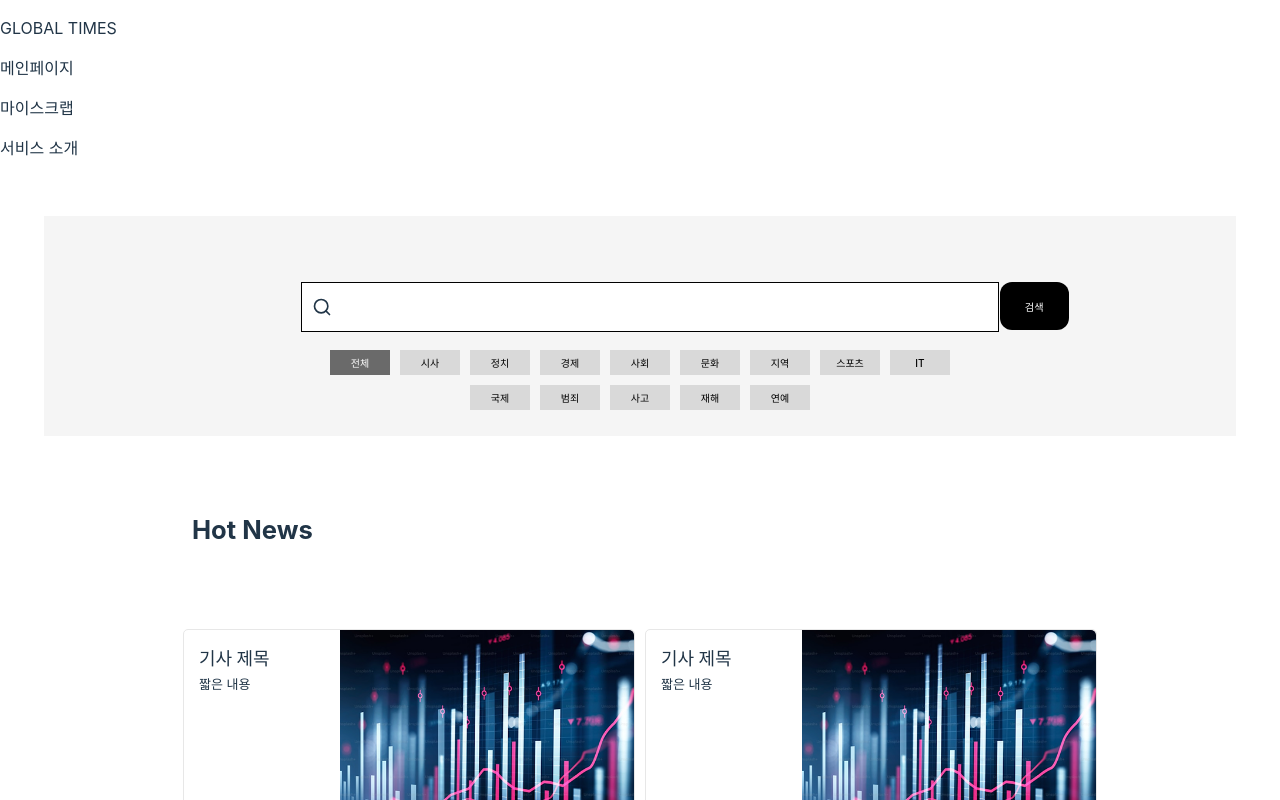
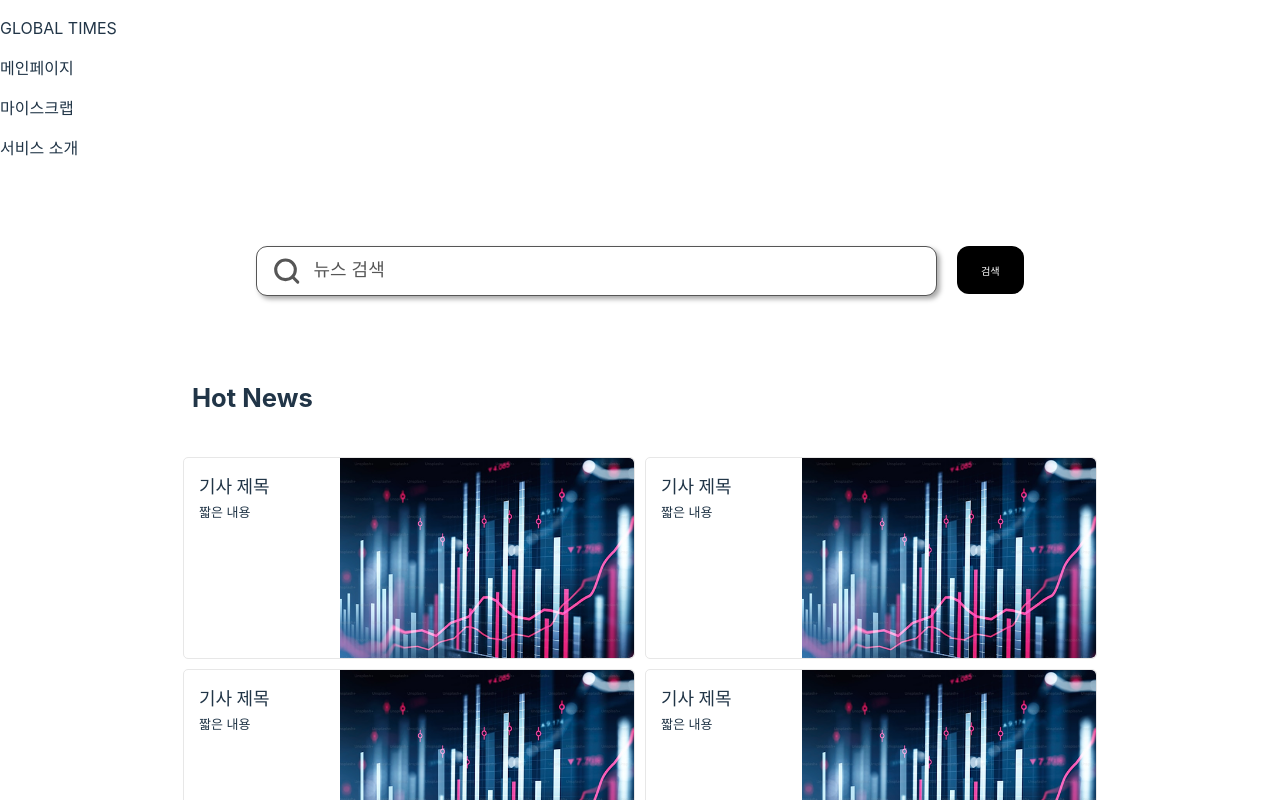
Before and after one commit to SKU-GlobalTimes/GlobalTimes_FE, a React (Vite) app in the folder FrontEnd/: page /main in a window 1280 px wide. Shown: the top 800 px of the page. Built offline with nearby package versions, Linux system fonts and the light colour scheme.

Commit message:
:fire: Delete: 카테고리 삭제 & mainPage 검색창 디자인 수정

```diff
--- a/FrontEnd/src/components/mainPage/MainPage.jsx
+++ b/FrontEnd/src/components/mainPage/MainPage.jsx
@@ -12,7 +12,6 @@ export default function MainPage() {
     const receivedSearchTerm = location.state?.searchTerm || "";
 
     const [searchTerm, setSearchTerm] = useState(receivedSearchTerm);
-    const [category, setCategory] = useState('전체');
     const [isSearch, setIsSearch] = useState(receivedIsSearch);
 
     useEffect(() => {
@@ -25,7 +24,6 @@ export default function MainPage() {
         <div className={styled['mainPage--container']}>
             <SearchContainer
                 searchTerm={searchTerm} setSearchTerm={setSearchTerm}
-                category={category} setCategory={setCategory}
                 setIsSearch={setIsSearch}
             />
             {
--- a/FrontEnd/src/components/mainPage/News.module.css
+++ b/FrontEnd/src/components/mainPage/News.module.css
@@ -5,7 +5,7 @@
     flex-direction: column;
     align-items: center;
     min-height: max-content;
-    gap: 80px;
+    gap: 40px;
     padding: 40px 0px;
 }
 
--- a/FrontEnd/src/components/mainPage/SearchContainer.jsx
+++ b/FrontEnd/src/components/mainPage/SearchContainer.jsx
@@ -4,9 +4,8 @@ import { Search } from "lucide-react";
 import { useState } from 'react';
 
 export default function SearchContainer(props) {
-    const { searchTerm, setSearchTerm, category, setCategory, setIsSearch} = props;
+    const { searchTerm, setSearchTerm, setIsSearch} = props;
     const [value, setValue] = useState(searchTerm || '');
-    const categories = ['전체', '시사', '정치', '경제', '사회', '문화', '지역', '스포츠', 'IT', '국제', '범죄', '사고', '재해', '연예'];
 
     function handleInputChange(event){
         setSearchTerm(event.target.value);
@@ -31,6 +30,7 @@ export default function SearchContainer(props) {
                     <input
                         className={styled['searchContainer--Input']}
                         value={value}
+                        placeholder={'뉴스 검색'}
                         onChange={handleInputChange}
                         onKeyDown={handleKeyDown}
                     ></input>
@@ -41,21 +41,7 @@ export default function SearchContainer(props) {
                     onClick={handleClickBtn}
                 >검색</button>
             </div>
-            <div className={styled['searchContainer--categoryContainer']}>
-            {categories.map((cat) => (
-                    <button
-                        key={cat}
-                        className={
-                            category === cat
-                                ? styled['searchContainer--categoryButtonActive']
-                                : styled['searchContainer--categoryButton']
-                        }
-                        onClick={() => setCategory(cat)}
-                    >
-                        {cat}
-                    </button>
-                ))}
-            </div>
+
         </div>
     )
 }
@@ -63,7 +49,5 @@ export default function SearchContainer(props) {
 SearchContainer.propTypes = {
     searchTerm: PropTypes.string.isRequired,   // searchTerm은 string이어야 함
     setSearchTerm: PropTypes.func.isRequired,  // setSearchTerm은 함수여야 함
-    category: PropTypes.string.isRequired,
-    setCategory: PropTypes.func.isRequired,
     setIsSearch: PropTypes.func.isRequired,
 };
--- a/FrontEnd/src/components/mainPage/SearchContainer.module.css
+++ b/FrontEnd/src/components/mainPage/SearchContainer.module.css
@@ -1,14 +1,12 @@
 
 .searchContainer--container{
-    background-color: #F5F5F5;
     width: 90vw;
-    height: 160px;
     display: flex;
     flex-direction: column;
     justify-content: center;
     align-items: center;
     padding: 50px 20px 10px 20px;
-    margin: 40px;
+    margin: 20px;
 }
 
 .searchContainer--searchBar{
@@ -17,7 +15,6 @@
     display: flex;
     flex-direction: row;
     justify-content: space-between;
-    margin-left: 7vw;
     margin-bottom: 20px;
 
 }
@@ -29,8 +26,17 @@
     background-color: white;
     width: 88%;
     height: 100%;
-    padding: 0px 10px;
-    border: 1px solid black;
+    padding: 0px 15px;
+    border: 1px solid #565656;
+    border-radius: 11px;
+    box-shadow: 3px 3px 5px #a7a7a7;
+    margin-right: 20px;
+}
+.input-icon{
+    stroke-width: 2.5;
+    width: 30px;
+    height: 30px;
+    color: #565656;
 }
 
 .searchContainer--Input{
@@ -40,6 +46,10 @@
     outline: none;
     width: 95%;
     height: 80%;
+}
+.searchContainer--Input::placeholder{
+    color: #565656;
+    font-weight: bold;
 }
 
 .searchContainer--searchButton{
@@ -52,51 +62,3 @@
     border-radius: 12px;
     outline: none;
 }
-
-.searchContainer--categoryContainer{
-    width: 50vw;
-    min-height: max-content;
-    display: flex;
-    flex-wrap: wrap;
-    gap: 10px;
-    justify-content: center;
-}
-
-.searchContainer--categoryButton {
-    padding: 0;
-    font-size: 10px;
-    background-color: #D9D9D9;
-    width: 3vw;
-    height: 3vh;
-    min-width: 60px;
-    min-height: 25px;
-    border-radius: 0;
-    border: none;
-    outline:none;
-}
-
-.searchContainer--categoryButton:hover {
-    background-color: #afafaf;
-    border: none;
-    outline:none;
-}
-
-
-.searchContainer--categoryButtonActive{
-    padding: 0;
-    font-size: 10px;
-    color: white;
-    background-color: #6A6A6A;
-    width: 3vw;
-    height: 3vh;
-    min-width: 60px;
-    min-height: 25px;
-    border-radius: 0;
-    border: none;
-    outline:none;
-}
-
-.searchContainer--categoryButtonActive:focus {
-    border: none;
-    outline:none;
-}
```
